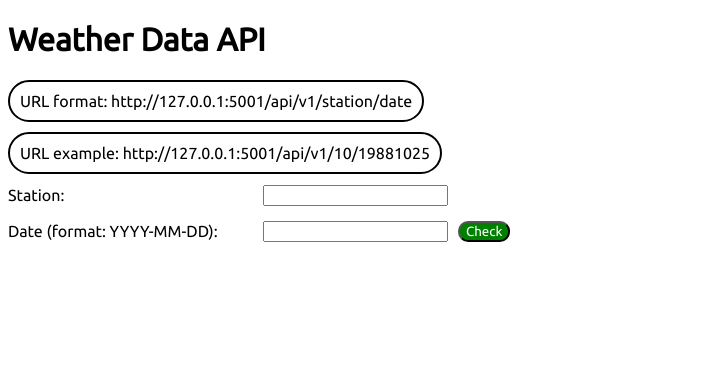
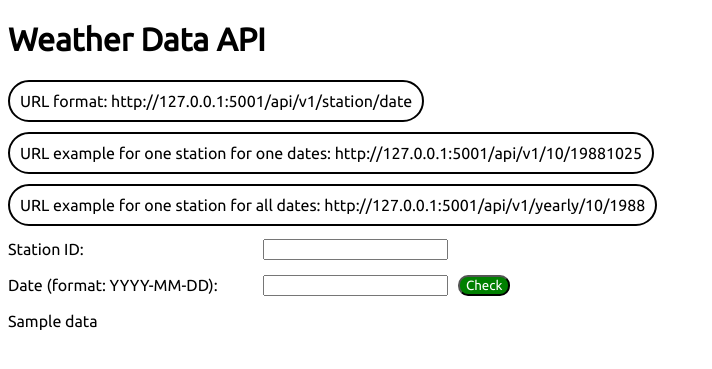
Before and after one commit to kala-98/Corso-Python, a Flask app: template Apps/app6-weather-api/templates/home.html in a window 1280 px wide. Shown: the top 369 px of the page, without its empty margins (0-712 px from the left). Run offline with Flask 3, Linux system fonts and the light colour scheme; the template is opened without the code that fills it: most values are stand-ins (such as "Sample title", 1, 10 or a date in 2020).

Commit message:
ending the weather api project

```diff
--- a/Apps/app6-weather-api/functions.py
+++ b/Apps/app6-weather-api/functions.py
@@ -3,7 +3,8 @@ import pandas as pd
 import numpy as np
 
 PATH = "data_small/"
-def read_file_csv(station, date, filepath = PATH):
+def read_file_csv(station, date = "", filepath = PATH):
+
     file_tg = ""
     #lista  = os.listdir(PATH)
     #fileName = [file for file in lista if file.endswith(f"{str(station)}.txt")]
@@ -16,6 +17,7 @@ def read_file_csv(station, date, filepath = PATH):
         file_tg = str(station)
     fileName = f"TG_STAID{file_tg}.txt"
 
+
     with open(PATH + fileName, "r") as file:
         df = pd.read_csv(file, skiprows=20, parse_dates = ["    DATE"])
 
@@ -24,12 +26,25 @@ def read_file_csv(station, date, filepath = PATH):
         # normalizzo i dati
         df["TG"] = df["TG0"] / 10
 
-        result = df.loc[df["    DATE"] == date]["TG"]
-        if result.dropna().empty:
-            result = None
-            return "There are no information available for that date, sorry"
+        if date != "":
+            result = df.loc[df["    DATE"] == date]["TG"]
+            if result.dropna().empty:
+                result = None
+                return "There are no information available for that date, sorry"
+            else:
+                result = result.squeeze()
+                return result
         else:
-            result = result.squeeze()
+            lista_date = []
+            lista_temperature = df["TG"].tolist()
+            lista_dateRaw = df["    DATE"].tolist()
+
+            for element in lista_dateRaw:
+                element = str(element)
+                lista_date.append(element)
+
+            # unisco le 2 liste
+            result = list(zip(lista_date, lista_temperature))
             return result
 
 if __name__ == "__main__":
--- a/Apps/app6-weather-api/main.py
+++ b/Apps/app6-weather-api/main.py
@@ -16,12 +16,19 @@ path = "data_small/"
 lista = os.listdir(path)
 lista_file = [file for file in lista if file.startswith("TG_")]
 
+# retrieving the information from stations which will be formatted into html table
+stations = pd.read_csv(path + "stations.txt", skiprows = 17)
+# defining the columns i want to retrieve
+stations = stations[["STAID","STANAME                                 "]]
+stations.columns = ['Station ID', 'Station Name']
+stations_html = stations.to_html(classes='table-class', index=False)
+
 @app.route("/")
 def home():
-    return render_template("home.html")
+    return render_template("home.html", data = stations_html)
 
 @app.route("/api/v1/<station>/<date>")
-def api(station, date):
+def about(station, date):
     # leggo i valori dal file
     temperature = fn.read_file_csv(station, date)
     # converto la stringa date in un oggetto datetime e poi applico il formato che mi interessa
@@ -30,6 +37,35 @@ def api(station, date):
             "date": date_formatted,
             "temperature": temperature}
 
+@app.route("/api/v1/<station>")
+
+# my solution
+# def about_station(station):
+#      result = ""
+#      # recupero le temperature di tutti i giorni analizzati relativi a quella stazione
+#      temperatureStazione = fn.read_file_csv(station) # lista
+#      for element in temperatureStazione:
+#          result += '{"station": ' + str(station) + ', "date":' + str(element[0][0:10]) + ', "temperature": ' + str(element[1]) + '} <br> <br>'
+
+#      return result
+
+# teacher's solution
+def about_station(station):
+     fileName = "data_small/TG_STAID" + str(station).zfill(6) + ".txt"
+     df = pd.read_csv(fileName, skiprows = 20, parse_dates = ["    DATE"])
+     result = df.to_dict(orient = "records")
+     return result
+
+@app.route("/api/v1/yearly/<station>/<year>")
+def about_station_date(station, year):
+     fileName = "data_small/TG_STAID" + str(station).zfill(6) + ".txt"
+     df = pd.read_csv(fileName, skiprows = 20)
+
+     # convert the number column into a string
+     df["    DATE"] = df["    DATE"].astype(str)
+     result = df[df["    DATE"].str.startswith(str(year))].to_dict(orient = "records")
+     return result
+
 # the app has to enabled only when we run this script directly
 # in order to run multiple apps, we can specify the port number
 if __name__ == "__main__":
--- a/Apps/app6-weather-api/static/css/style.css
+++ b/Apps/app6-weather-api/static/css/style.css
@@ -2,7 +2,7 @@ body {
     font-family: Ubuntu;
 }
 
-p {
+.template {
     margin: 0px;
     padding: 10px;
     border: black 2px solid;
@@ -40,12 +40,19 @@ p {
     margin-right: 10px; /* Spazio tra l'etichetta e l'input di testo */
 }
 
+.table-class {
+    border:1 px solid gray;
+    border-collapse: collapse;
+    background-color: blanchedalmond;
+    text-align: center;
+}
 
+.table-class th {
+    text-align: center;
 
+    padding: 10px;
+}
 
-/* #station {
-
-} */
 
 #check {
     margin-left: 10px;
--- a/Apps/app6-weather-api/templates/home.html
+++ b/Apps/app6-weather-api/templates/home.html
@@ -12,18 +12,24 @@
     <body>
         <h1> Weather Data API</h1>
         <div>
-            <p> URL format: http://127.0.0.1:5001/api/v1/station/date </p>
+            <p class="template"> URL format: http://127.0.0.1:5001/api/v1/station/date </p>
         </div>
         <div>
-            <p class="second-paragraph"> URL example: http://127.0.0.1:5001/api/v1/10/19881025  </p>
+            <p class="template second-paragraph"> URL example for one station for one dates: http://127.0.0.1:5001/api/v1/10/19881025  </p>
+        </div>
+        <div>
+            <p class="template second-paragraph"> URL example for one station for all dates: http://127.0.0.1:5001/api/v1/yearly/10/1988  </p>
         </div>
         <br>
         <br>
         <br>
         <br>
         <br>
+        <br>
+        <br>
+        <br>
         <div class="input-group">
-            <label> Station: </label>
+            <label> Station ID: </label>
             <input type="text" id="station">
         </div>
         <div class="input-group">
@@ -31,12 +37,22 @@
             <input type="text" id="date">
             <input id="check" type="button" value="Check" onclick="redirectToApi()">
         </div>
+        <p> {{data|safe}} </p>
         <script>
             function redirectToApi() {
                 let station = document.getElementById("station").value
                 let date = document.getElementById("date").value
                 date = date.replaceAll("-", "")
-                window.location.href = "http://127.0.0.1:5001/api/v1/" + station + "/" + date
+                let verificaData = date.length
+                if (verificaData == 8) {
+                    window.location.href = "http://127.0.0.1:5001/api/v1/" + station + "/" + date
+                }
+                else if (verificaData == 4) {
+                    window.location.href = "http://127.0.0.1:5001/api/v1/yearly/" + station + "/" + date
+                }
+                else {
+                    alert("You didn't put the data in the right format, try again!")
+                }
             }
         </script>
     </body>
```
